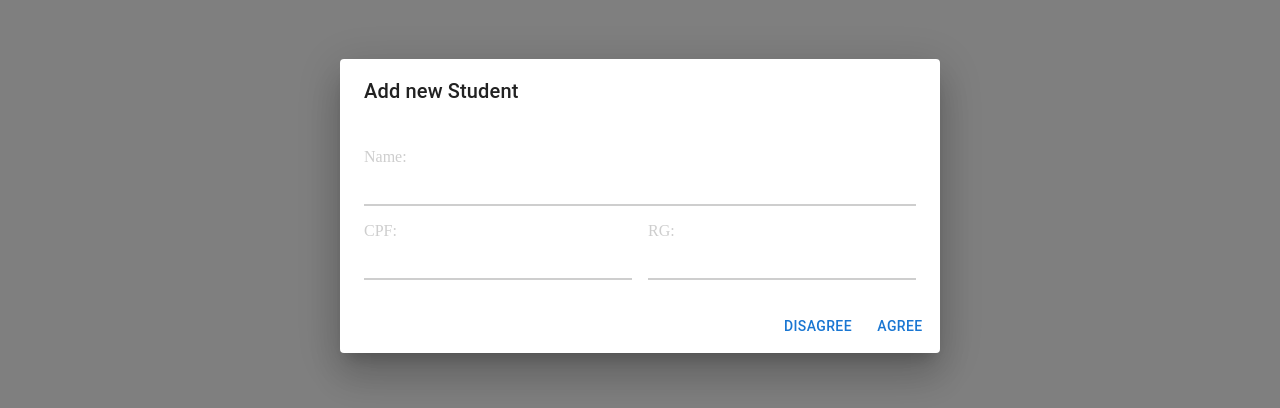
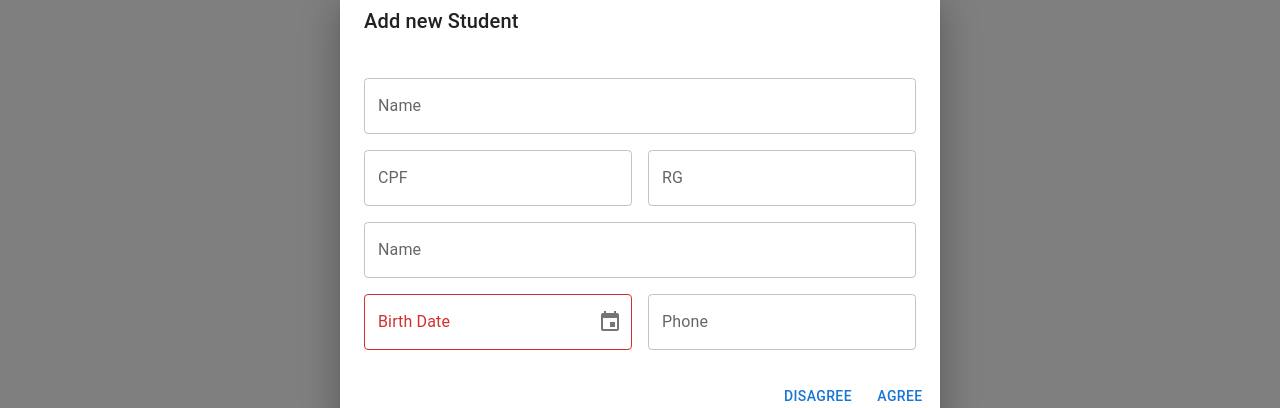
Before and after one commit to joaoluke/scholl, a React (Vite) app: page / in a window 1280 px wide. Both pictures are taken after a click on the button "STUDENT". Shown: the part 194-602 px from the top of the page. Built offline with nearby package versions, Linux system fonts and the light colour scheme; no server answers.

Commit message:
feat: structuring student registration form

```diff
--- a/package.json
+++ b/package.json
@@ -12,6 +12,7 @@
     "@emotion/react": "^11.10.5",
     "@emotion/styled": "^11.10.5",
     "@mui/material": "^5.10.16",
+    "@mui/x-date-pickers": "^5.0.9",
     "axios": "^1.2.0",
     "date-fns": "^2.29.3",
     "formik": "^2.2.9",
--- a/src/main.tsx
+++ b/src/main.tsx
@@ -2,16 +2,21 @@ import React from "react";
 import ReactDOM from "react-dom/client";
 import App from "./App";
 import StudentContextProvider from "./contexts/Student";
+import { AdapterDateFns } from '@mui/x-date-pickers/AdapterDateFns';
+import { LocalizationProvider } from '@mui/x-date-pickers/LocalizationProvider';
+
+
 import { BrowserRouter } from "react-router-dom";
 
-import 'remixicon/fonts/remixicon.css'
-
+import "remixicon/fonts/remixicon.css";
 
 ReactDOM.createRoot(document.getElementById("root") as HTMLElement).render(
   <React.StrictMode>
     <StudentContextProvider>
       <BrowserRouter>
-        <App />
+        <LocalizationProvider dateAdapter={AdapterDateFns}>
+          <App />
+        </LocalizationProvider>
       </BrowserRouter>
     </StudentContextProvider>
   </React.StrictMode>
--- a/src/pages/students/components/ContentModal.tsx
+++ b/src/pages/students/components/ContentModal.tsx
@@ -2,7 +2,9 @@ import * as Yup from "yup";
 import { useState, ChangeEvent } from "react";
 import { Formik, Form, Field } from "formik";
 import Grid from "@mui/material/Unstable_Grid2";
-import InputMask from "react-input-mask";
+import TextField, { TextFieldProps } from "@mui/material/TextField";
+import FormControl from "@mui/material/FormControl";
+import { DesktopDatePicker } from "@mui/x-date-pickers/DesktopDatePicker";
 
 import { formatCPF, formattedRG } from "../../../utils";
 
@@ -37,56 +39,66 @@ export const ContentModal = () => {
   };
 
   return (
-    <Formik
-      initialValues={{
-        name: "",
-        cpf: "",
-        rg: "",
-      }}
-      validationSchema={SignupSchema}
-      onSubmit={(values) => {
-        return;
-        console.log(values);
-      }}
-    >
-      {({ errors, touched }) => (
     <Style.FORM>
       <Grid container spacing={2}>
         <Grid xs={12}>
-              <Style.label>Name:</Style.label>
-              <Style.INPUT name="name" />
-              {errors.name && touched.name ? (
-                <div>{errors.name}</div>
-              ) : null}
+          <FormControl fullWidth>
+            <TextField label="Name" variant="outlined" />
+          </FormControl>
         </Grid>
 
         <Grid xs={6}>
-              <Style.label>CPF:</Style.label>
-              <Style.INPUT name="cpf" onChange={handleCPF} value={cpf} />
-              {errors.cpf && touched.cpf ? (
-                <div>{errors.cpf}</div>
-              ) : null}
+          <FormControl fullWidth>
+            <TextField
+              label="CPF"
+              variant="outlined"
+              value={cpf}
+              onChange={handleCPF}
+            />
+          </FormControl>
         </Grid>
 
         <Grid xs={6}>
-              <Style.label>RG:</Style.label>
-              <Style.INPUT name="rg" onChange={handleRG} value={rg} />
+          <FormControl fullWidth>
+            <TextField
+              label="RG"
+              variant="outlined"
+              value={rg}
+              onChange={handleRG}
+            />
+          </FormControl>
+        </Grid>
+        <Grid xs={12}>
+          <FormControl fullWidth>
+            <TextField label="Name" variant="outlined" />
+          </FormControl>
+        </Grid>
 
-              {errors.rg && touched.rg ? (
-                <div>{errors.rg}</div>
-              ) : null}
+        <Grid xs={6}>
+          <FormControl fullWidth>
+            <DesktopDatePicker
+              label="Birth Date"
+              inputFormat="MM/dd/yyyy"
+              value={""}
+              onChange={() => null}
+              renderInput={(
+                params: JSX.IntrinsicAttributes & TextFieldProps
+              ) => <TextField {...params} />}
+            />
+          </FormControl>
+        </Grid>
+
+        <Grid xs={6}>
+          <FormControl fullWidth>
+            <TextField
+              label="Phone"
+              variant="outlined"
+              value={rg}
+              onChange={handleRG}
+            />
+          </FormControl>
         </Grid>
       </Grid>
-
-          {/* <Field name="lastName" />
-          {errors.lastName && touched.lastName ? (
-            <div>{errors.lastName}</div>
-          ) : null}
-          <Field name="email" type="email" />
-          {errors.email && touched.email ? <div>{errors.email}</div> : null}
-          <button type="submit">Submit</button> */}
     </Style.FORM>
-      )}
-    </Formik>
   );
 };
--- a/src/pages/students/components/style.ts
+++ b/src/pages/students/components/style.ts
@@ -1,7 +1,7 @@
 import styled from "styled-components";
 import { Form, Field } from "formik";
 
-export const INPUT = styled(Field)`
+export const INPUT = styled.input`
   font-family: inherit;
   width: 100%;
   border: 0;
@@ -39,7 +39,7 @@ export const label = styled.label`
   color: #cecece; ;
 `;
 
-export const FORM = styled(Form)`
+export const FORM = styled.form`
   position: relative;
   padding: 15px 0 0;
   margin-top: 10px;
--- a/src/utils/MaskRG.ts
+++ b/src/utils/MaskRG.ts
@@ -1,8 +1,7 @@
-export const formattedRG = (value) => {
+export const formattedRG = (value: string): string => {
   value = value.replace(/\D/g, "");
   value = value.replace(/(\d{2})(\d)/, "$1.$2");
   value = value.replace(/(\d{3})(\d)/, "$1.$2");
   value = value.replace(/(\d{3})(\d{1,2})$/, "$1-$2");
   return value;
 };
-//'31.866.174-3'
```
Also changed, not shown: 1 other file (tests, documents, lock files or other folders). Lines whose indentation alone changed are shown as unchanged.
